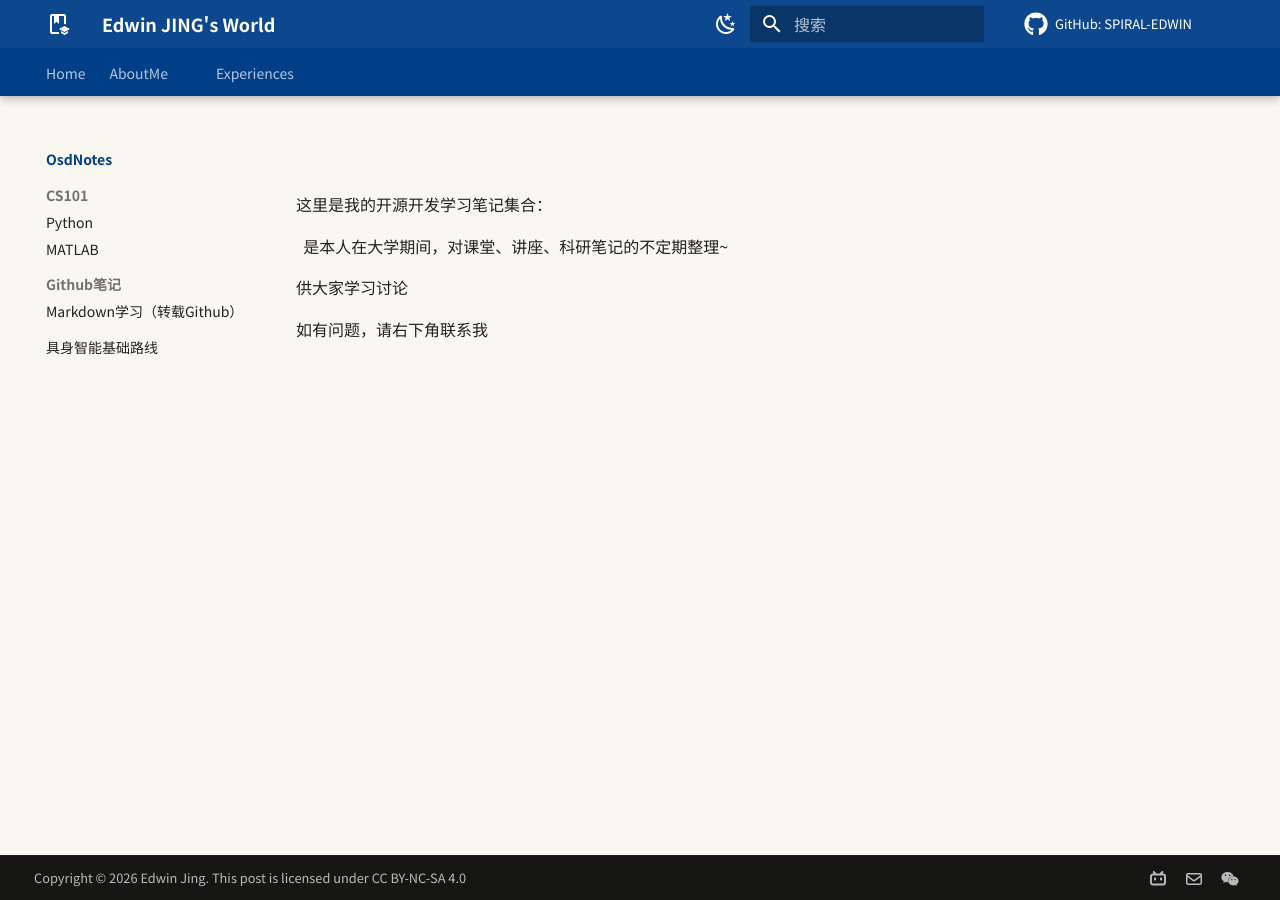
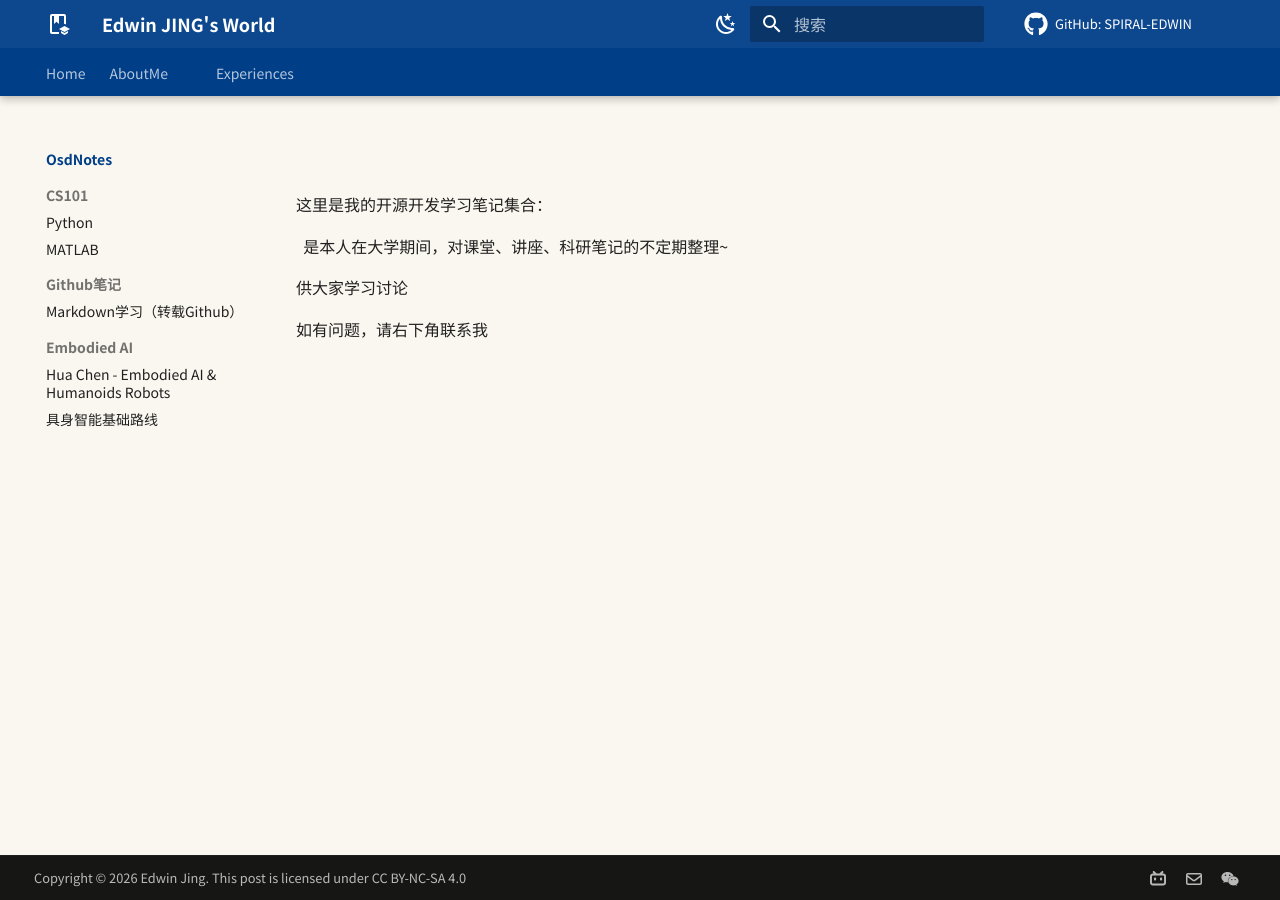
Before and after one commit to SPIRAL-EDWIN/edwinjing-blog-website, an MkDocs documentation site: the page built from docs/OsdNotes/index.md, in a window 1280 px wide. Built offline with MkDocs 1.6.1 and Material for MkDocs 9.7.7, drawn with Linux system fonts in a browser that asks for light colours; comment, search, counter and statistics services are not loaded.

Commit message:
Update mkdocs.yml configuration

```diff
--- a/mkdocs.yml
+++ b/mkdocs.yml
@@ -200,7 +200,9 @@ nav:
       - OsdNotes/CS101/MATLAB.md
     - Github笔记:
       - "Markdown学习（转载Github）": "OsdNotes/Github学习笔记/Markdown学习（转载Github）.md"
-    - "具身智能基础路线": "docs/OsdNotes/Embodied AI/具身智能基础路线.md"
+    - Embodied AI:
+      - "Hua Chen - Embodied AI & Humanoids Robots": "docs/OsdNotes/Embodied AI/Hua Chen - Embodied AI & Humanoids Robots.md"
+      - 具身智能基础路线: docs/OsdNotes/Embodied AI/具身智能基础路线.md
   - Experiences:
     - 经验分享/machineLearning.md
     - 年终总结:
```
